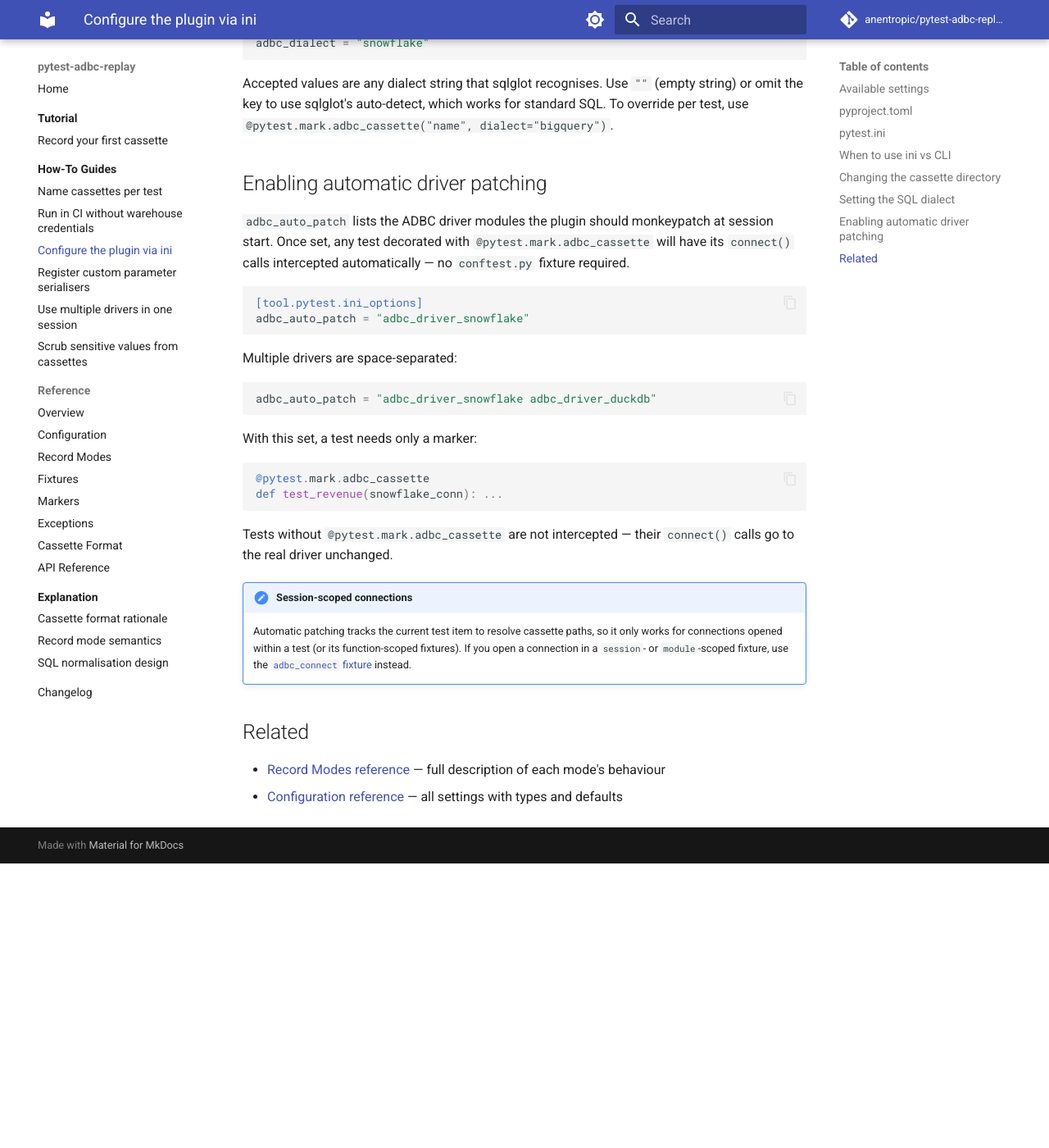
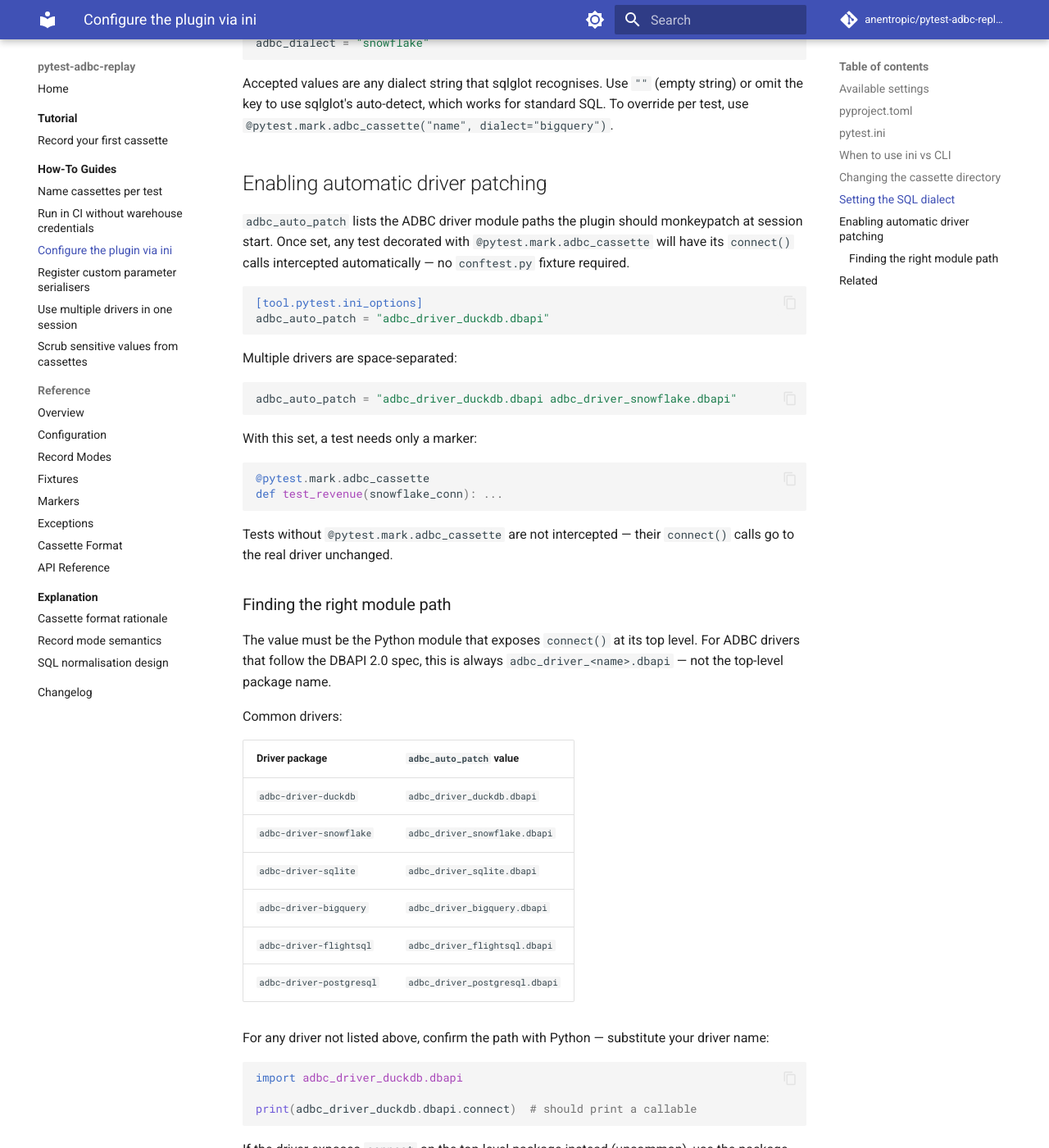
Before and after one commit to anentropic/pytest-adbc-replay, an MkDocs documentation site: the page built from docs/src/how-to/configure-via-ini.md, in a window 1280 px wide and 1400 px high, scrolled down 1806 px. Shown: the whole window at 82% size. Built offline with MkDocs 1.6.1 and Material for MkDocs 9.7.7, drawn with Linux system fonts in a browser that asks for light colours; comment, search, counter and statistics services are not loaded; before the commit the page ends 2859 px from its top, so only the background shows below that; some of the changed text lies outside the part shown.

Commit message:
docs: fix adbc_auto_patch examples and add module path guidance
Co-Authored-By: Claude Sonnet 4.6 <noreply@anthropic.com>

````diff
--- a/docs/src/how-to/configure-via-ini.md
+++ b/docs/src/how-to/configure-via-ini.md
@@ -9,7 +9,7 @@ Set plugin defaults in `pyproject.toml` or `pytest.ini` so you do not have to pa
 | `adbc_cassette_dir` | ini key (str) | `tests/cassettes` | Directory where cassette subdirectories are stored. Relative to the pytest rootdir. |
 | `adbc_record_mode` | ini key (str) | `none` | Default record mode. Overridden by `--adbc-record` for a single run. |
 | `adbc_dialect` | ini key (str) | `""` | SQL dialect for normalisation. Empty string means sqlglot auto-detect. |
-| `adbc_auto_patch` | ini key (str) | `""` | Space-separated list of ADBC driver modules to monkeypatch. Enables zero-conftest record/replay. |
+| `adbc_auto_patch` | ini key (str) | `""` | Space-separated list of ADBC driver module paths to monkeypatch. Enables zero-conftest record/replay. |
 | `--adbc-record` | CLI flag | `none` | Record mode for one run. Choices: `none`, `once`, `new_episodes`, `all`. |
 
 ## pyproject.toml
@@ -19,7 +19,7 @@ Set plugin defaults in `pyproject.toml` or `pytest.ini` so you do not have to pa
 adbc_cassette_dir = "tests/cassettes"
 adbc_record_mode = "none"
 adbc_dialect = ""
-adbc_auto_patch = "adbc_driver_snowflake adbc_driver_duckdb"
+adbc_auto_patch = "adbc_driver_duckdb.dbapi adbc_driver_snowflake.dbapi"
 ```
 
 ## pytest.ini
@@ -29,7 +29,7 @@ adbc_auto_patch = "adbc_driver_snowflake adbc_driver_duckdb"
 adbc_cassette_dir = tests/cassettes
 adbc_record_mode = none
 adbc_dialect =
-adbc_auto_patch = adbc_driver_snowflake adbc_driver_duckdb
+adbc_auto_patch = adbc_driver_duckdb.dbapi adbc_driver_snowflake.dbapi
 ```
 
 ## When to use ini vs CLI
@@ -69,17 +69,17 @@ Accepted values are any dialect string that sqlglot recognises. Use `""` (empty
 
 ## Enabling automatic driver patching
 
-`adbc_auto_patch` lists the ADBC driver modules the plugin should monkeypatch at session start. Once set, any test decorated with `@pytest.mark.adbc_cassette` will have its `connect()` calls intercepted automatically — no `conftest.py` fixture required.
+`adbc_auto_patch` lists the ADBC driver module paths the plugin should monkeypatch at session start. Once set, any test decorated with `@pytest.mark.adbc_cassette` will have its `connect()` calls intercepted automatically — no `conftest.py` fixture required.
 
 ```toml
 [tool.pytest.ini_options]
-adbc_auto_patch = "adbc_driver_snowflake"
+adbc_auto_patch = "adbc_driver_duckdb.dbapi"
 ```
 
 Multiple drivers are space-separated:
 
 ```toml
-adbc_auto_patch = "adbc_driver_snowflake adbc_driver_duckdb"
+adbc_auto_patch = "adbc_driver_duckdb.dbapi adbc_driver_snowflake.dbapi"
 ```
 
 With this set, a test needs only a marker:
@@ -91,6 +91,31 @@ def test_revenue(snowflake_conn): ...
 
 Tests without `@pytest.mark.adbc_cassette` are not intercepted — their `connect()` calls go to the real driver unchanged.
 
+### Finding the right module path
+
+The value must be the Python module that exposes `connect()` at its top level. For ADBC drivers that follow the DBAPI 2.0 spec, this is always `adbc_driver_<name>.dbapi` — not the top-level package name.
+
+Common drivers:
+
+| Driver package | `adbc_auto_patch` value |
+|---|---|
+| `adbc-driver-duckdb` | `adbc_driver_duckdb.dbapi` |
+| `adbc-driver-snowflake` | `adbc_driver_snowflake.dbapi` |
+| `adbc-driver-sqlite` | `adbc_driver_sqlite.dbapi` |
+| `adbc-driver-bigquery` | `adbc_driver_bigquery.dbapi` |
+| `adbc-driver-flightsql` | `adbc_driver_flightsql.dbapi` |
+| `adbc-driver-postgresql` | `adbc_driver_postgresql.dbapi` |
+
+For any driver not listed above, confirm the path with Python — substitute your driver name:
+
+```python
+import adbc_driver_duckdb.dbapi
+
+print(adbc_driver_duckdb.dbapi.connect)  # should print a callable
+```
+
+If the driver exposes `connect` on the top-level package instead (uncommon), use the package name without `.dbapi`.
+
 !!! note "Session-scoped connections"
     Automatic patching tracks the current test item to resolve cassette paths, so it only works for connections opened within a test (or its function-scoped fixtures). If you open a connection in a `session`- or `module`-scoped fixture, use the [`adbc_connect` fixture](../reference/fixtures.md) instead.
 
````
